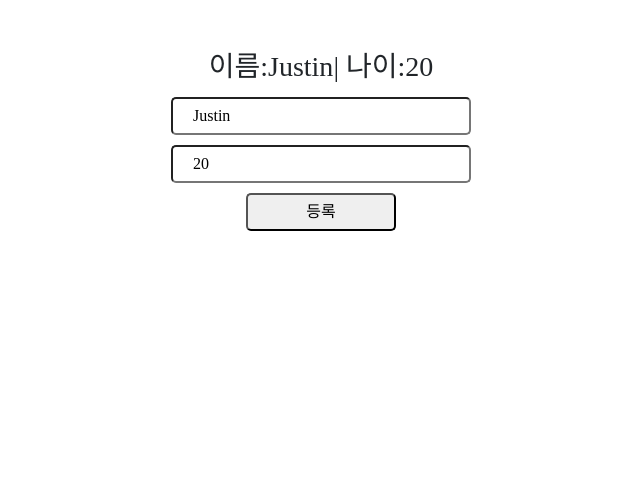
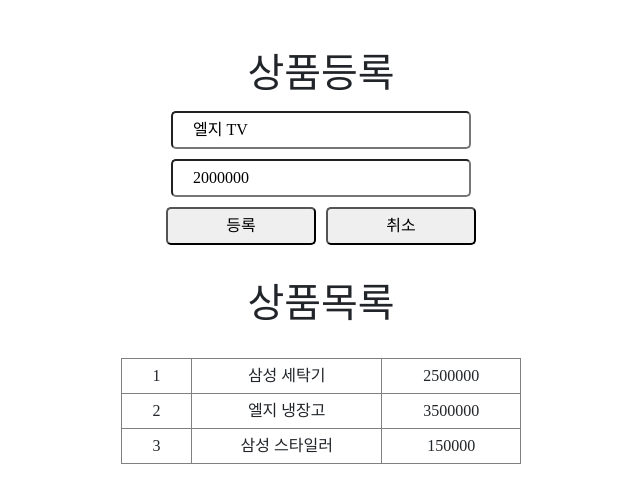
Before and after one commit to Vagacoda/202344076_React, a React (Create React App) app: page /register in a window 1280 px wide. Shown: the top 502 px of the page, without its empty margins (319-959 px from the left). Built offline with nearby package versions, Linux system fonts and the light colour scheme; a web font is replaced by a local one.

Commit message:
2026/09/21 - 13:45 RegisterPage 복습

```diff
--- a/src/App.js
+++ b/src/App.js
@@ -1,5 +1,5 @@
 import './App.css';
-import Component from './components03/practice/InfoPage'
+import Component from './components03/practice/RegisterPage'
 
 const App = ()=> {
     return (
--- a/src/components03/practice/InfoPage.jsx
+++ b/src/components03/practice/InfoPage.jsx
@@ -9,14 +9,32 @@
 const InfoPage = () => {
     const [name, setName] = useState('Justin');
     const [age, setAge] = useState(20);
+    // 등록버튼을 클릭 클릭한경우
+    const onClickRegister = () => {
+        alert(`${name}, ${age} 정보가 등록되었음.`)
+        nameRef.current.focus();
+    }
+    const nameRef = useRef(null);
+    // 이름 입력상자에서 앤터 쳤을때 함수
+    const onKeydown = (e) => {
+        if (e.key === 'Enter') {
+            onClickRegister();
+        }
+    }
     return (
         <div className='box'>
             <h3>이름:{name}| 나이:{age}</h3>
-            <input value={name}
+            <input
+                ref={nameRef}
+                onChange={(event) => setName(event.target.value)}
+                value={name}
                    placeholder='이름'/><br/>
-            <input value={age}
+            <input
+                onKeyDown={onKeydown}
+                onChange={(e) => setAge(e.target.value)}
+                value={age}
                    type='number' setp={1}/><br/>
-            <button>등록</button>
+            <button onClick={onClickRegister}>등록</button>
         </div>
     )
 }
--- a/src/components03/practice/RegisterPage.jsx
+++ b/src/components03/practice/RegisterPage.jsx
@@ -7,26 +7,138 @@
 import '../Style03.css'
 
 const data = [
-    { id: 1, name: '삼성 세탁기', price: 2500000},
-    { id: 2, name: '엘지 냉장고', price: 3500000},
-    { id: 3, name: '삼성 스타일러', price: 150000},
+    { id: 1, name: '삼성 세탁기', price: 2500000 },
+    { id: 2, name: '엘지 냉장고', price: 3500000 },
+    { id: 3, name: '삼성 스타일러', price: 150000 },
 ]
 
-const initForm = {name:'엘지 TV', price:2000000};
+const initForm = {
+    name: '엘지 TV',
+    price: 2000000
+};
 
 const RegisterPage = () => {
+
+    // 상품목록 state
+    const [products, setProducts] = useState(data);
+
+    // 입력 폼 state
+    const [formData, setFormData] = useState(initForm);
+
+    // formData 객체 비구조화 할당
+    const { name, price } = formData;
+
+    // 다음 상품의 id
+    const nextId = useRef(4);
+
+    // 상품이름 input 참조
+    const nameRef = useRef();
+
+    // 입력상자 내용 변경
+    const onChangeForm = (e) => {
+        setFormData({
+            ...formData,
+            [e.target.name]: e.target.value
+        });
+    };
+
+    const onClickRegister = (e) => {
+        e.preventDefault();
+        setProducts([...products,formData]);
+    }
+
+    // 상품 등록
+    const onSubmit = (e) => {
+        e.preventDefault();
+
+        const product = {
+            id: nextId.current,
+            name: name,
+            price: parseInt(price)
+        };
+
+        // 상품목록에 새로운 상품 추가
+        setProducts([
+            ...products,
+            product
+        ]);
+
+        // id 증가
+        nextId.current += 1;
+
+        // 입력상자 초기화
+        setFormData(initForm);
+
+        // 상품이름 입력상자로 포커스
+        nameRef.current.focus();
+    };
+
+    // 입력상자 초기화
+    const onReset = (e) => {
+        e.preventDefault();
+
+        setFormData(initForm);
+        nameRef.current.focus();
+    };
+
+    // 상품 삭제
+    const onDelete = (e, id) => {
+        e.preventDefault();
+
+        setProducts(
+            products.filter(p => p.id !== id)
+        );
+    };
+
     return (
         <div className='box'>
             <h1>상품등록</h1>
-            <form>
-                <input placeholder='상품이름' name='name'/>
-                <input placeholder='상품가격' name='price' type='number' step={1000}/>
+
+            <form
+                onSubmit={onSubmit}
+                onReset={onReset}
+            >
+                <input
+                    ref={nameRef}
+                    onChange={onChangeForm}
+                    value={name}
+                    placeholder='상품이름'
+                    name='name'
+                />
+
+                <input
+                    onChange={onChangeForm}
+                    value={price}
+                    placeholder='상품가격'
+                    name='price'
+                    type='number'
+                    step={1000}
+                />
+
                 <div>
                     <button type='submit'>등록</button>
                     <button type='reset'>취소</button>
                 </div>
             </form>
+
+            <h1 style={{ marginTop:'30px' }}>상품목록</h1>
+
+            <table>
+                <tbody>
+                {products.map(p =>
+                    <tr
+                        key={p.id}
+                        onContextMenu={(e) => onDelete(e, p.id)}
+                    >
+                        <td>{p.id}</td>
+                        <td>{p.name}</td>
+                        <td>{p.price}</td>
+                    </tr>
+                )}
+                </tbody>
+            </table>
         </div>
     )
 }
+
 export default RegisterPage
```
